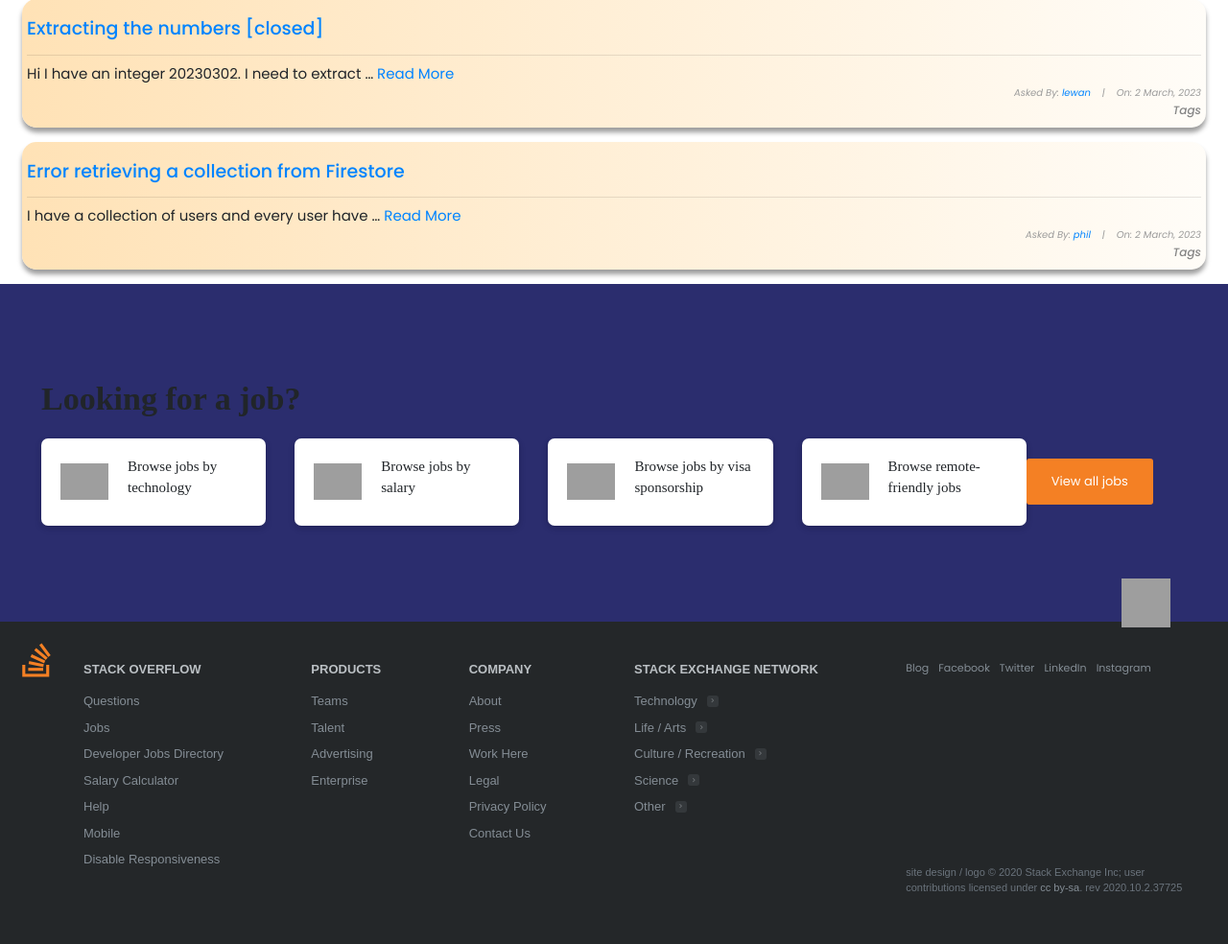
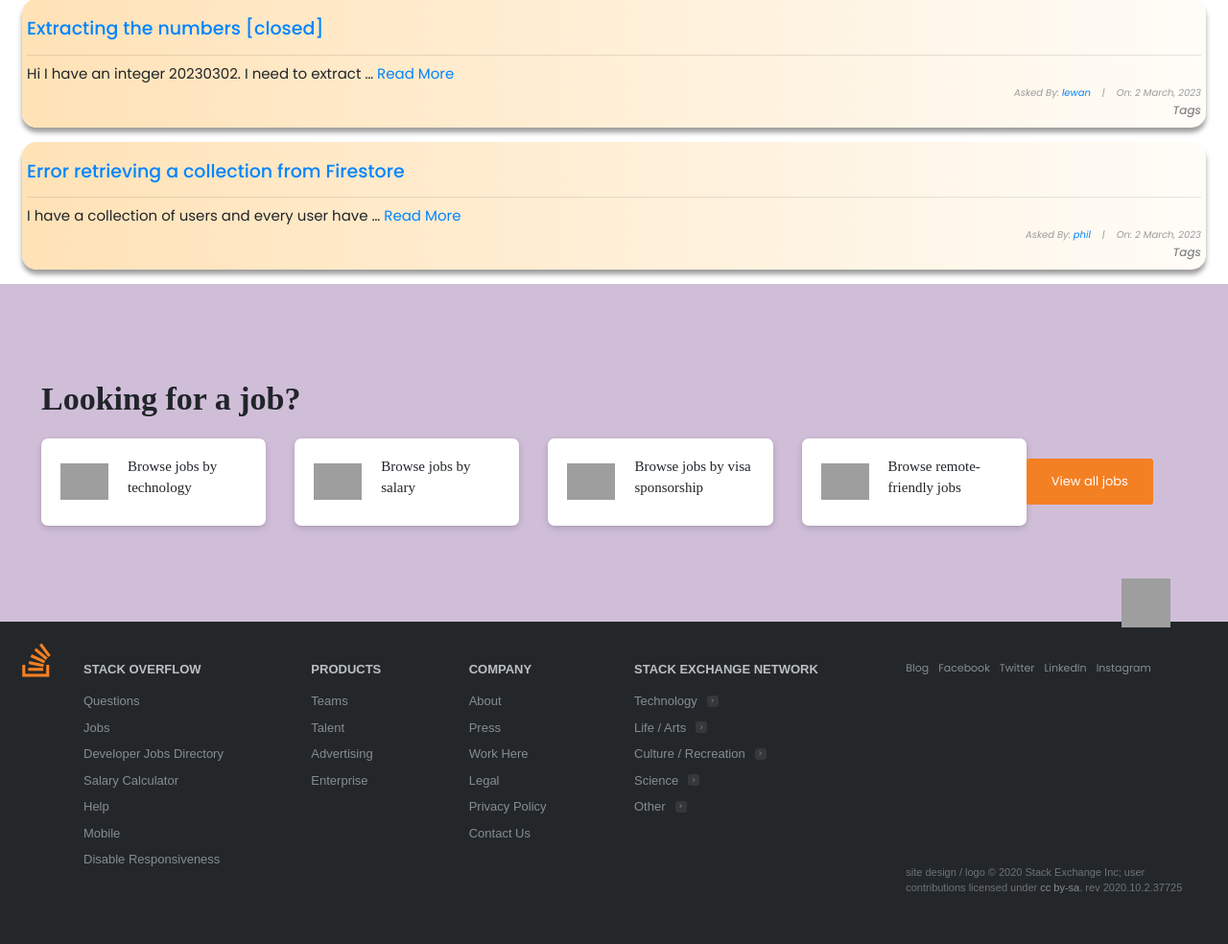
Before and after one commit to phillysrevenge/Project, a Django app: page /questions/ in a window 1280 px wide. Shown: the part 452-1436 px from the top of the page at 96% size. Run offline with Django 4.2, Linux system fonts and the light colour scheme; data comes from the database, SQL or seed files in the repository; some libraries are stand-ins or nearby versions; some web fonts are replaced; grey boxes are pictures that could not be loaded.

Commit message:
updated views for questions

```diff
--- a/stackprj/static/main.css
+++ b/stackprj/static/main.css
@@ -746,7 +746,7 @@
     background-repeat: no-repeat;
     background-size: contain;
     background-position: center;
-    background-color: var(--dark-blue);
+    background-color: #d0bed9;
     padding: 12rem 0;
   }
   .teams .options {
@@ -1176,7 +1176,7 @@
   /* End Questions */
   /* Jobs */
   .jobs {
-    background-color: var(--dark-blue);
+    background-color: #d0bed9;
     padding: 10rem 0;
   }
 
@@ -1236,7 +1236,7 @@
   /* Footer */
   .footer {
     background-color: var(--black-800);
-    color: var(--black-500);
+    color: #1f1f1f;
     padding-top: 4rem;
     padding-bottom: 4rem;
     position: relative;
@@ -1642,3 +1642,6 @@
   /* End Media Queries */
 
   /*# sourceMappingURL=main.css.map */
+  .test {
+
+  }
```
